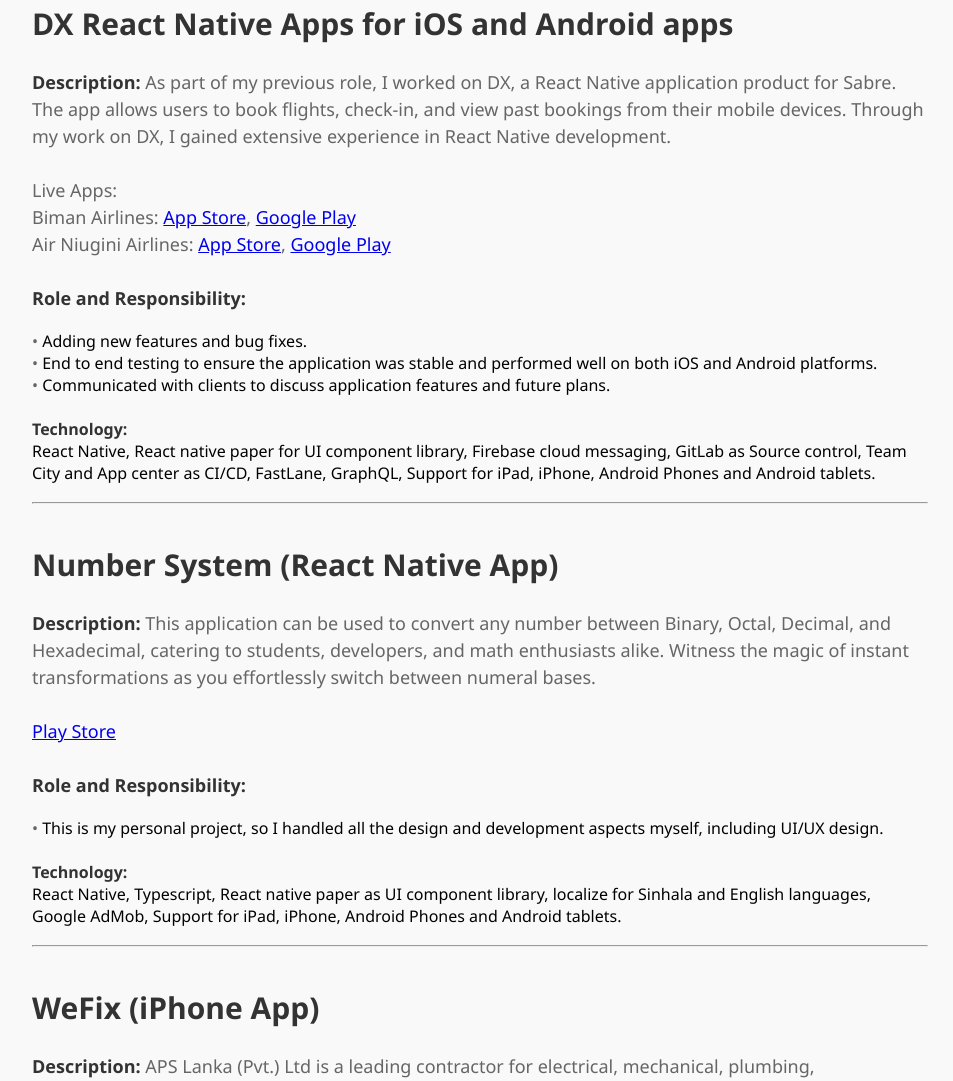
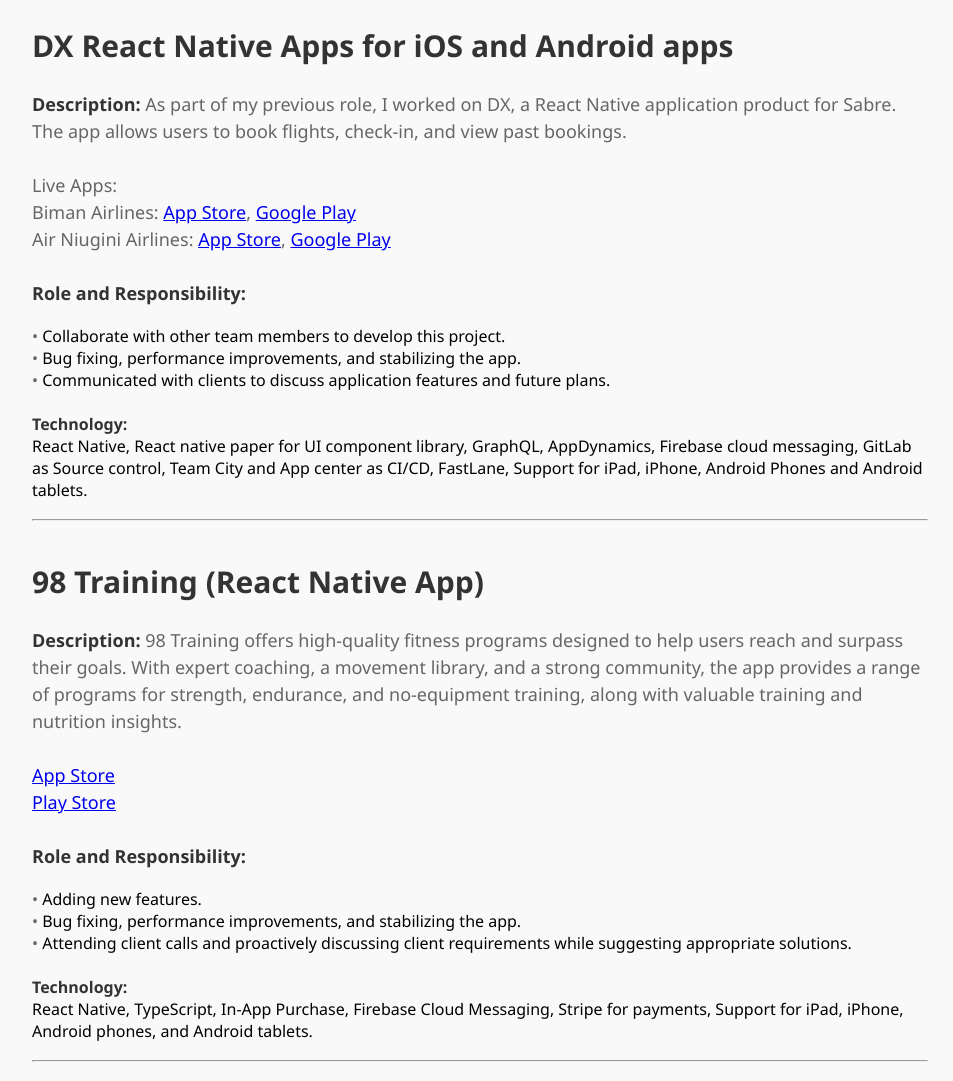
Before and after one commit to HemalAsanka/projects, a plain HTML site: page index.html in a window 1280 px wide. Shown: the part 1156-2237 px from the top of the page, without its empty margins (160-1113 px from the left). Drawn offline with Linux system fonts and the light colour scheme.

Commit message:
Update projects

```diff
--- a/index.html
+++ b/index.html
@@ -138,12 +138,12 @@ hr.main {
 <!---------------------- EzyCommerce iOS and Android Apps ---------------------->
     <h2>EzyCommerce iOS and Android Apps</h2>
     <p>
-      <strong>Description:</strong> As part of Sabre Airline Solutions, I contributed to the development of EzyCommerce, native iOS and Android mobile applications used by several clients including Nok Air, Avelo, Iberojet, and others. This application allows users to book flights, check-in, save boarding passes, and view past bookings, all in a user-friendly interface.
+      <strong>Description:</strong> As part of Sabre Airline Solutions, I contributed to the development of EzyCommerce, native iOS and Android mobile applications used by several clients including Nok Air, Sky Express, Avelo, and others. This application allows users to book flights, check-in, save boarding passes, and view past bookings, recieve push notifications, all in a user-friendly interface.
       <br />
       <br />
       This is several clients for our mobile product:
       <br />
-      Nok Air, Avelo, Iberojet, Aero_K, AirChoiceOne, Arajet, Cambodia Angkkor Air, Canada Jetlines, Eastern, JetSuit, LynxAir, MyAirline, Wingo, ZipAir
+      Nok Air, Sky Express, Avelo, Iberojet, Aero_K, AirChoiceOne, Arajet, Cambodia Angkkor Air, Canada Jetlines, Eastern, JetSuit, LynxAir, MyAirline, Wingo, ZipAir, Mango.
       <br/>
       <br />
       Here are live apps for few clients:
@@ -165,7 +165,8 @@ hr.main {
       <br />
       <u>iOS App:</u> Swift as programing language, Storyboard for UI, Coredata as ORM, Almofire for network request, Firebase cloud messaging, Google Analytics, Firebase remote config, Communication with webview, Apple wallet integration, Salesforce Marketing Cloud integration, Support Localization, GitHub as Source control, Bitrise as CI/CD, TestFlight for beta app distribution, Support deep linking, CocoaPods as dependency management, Support both iPhone and iPad, Support for Dark mode.
       <br />
-      <u>Android App:</u> Java as programing language, SQLite, Retrofit for network request, Firebase cloud messaging, Google Analytics, Firebase remote config, Communication with webview, Salesforce Marketing Cloud integration, Support Localization, GitHub as Source control, Bitrise as CI/CD, Firebase App Distribution for app testing, Crashlytics as crash reporting tool, Support deep linking.
+      <br />
+      <u>Android App:</u> Java and Kotlin as programing languages, SQLite, Retrofit for network request, Firebase cloud messaging, Google Analytics, Firebase remote config, Communication with webview, Salesforce Marketing Cloud integration, Support Localization, GitHub as Source control, Bitrise as CI/CD, Firebase App Distribution for app testing, Crashlytics as crash reporting tool, Support deep linking.
     </p>
 
   <hr/>
@@ -173,7 +174,7 @@ hr.main {
 
     <h2>DX React Native Apps for iOS and Android apps</h2>
     <p>
-      <strong>Description:</strong> As part of my previous role, I worked on DX, a React Native application product for Sabre. The app allows users to book flights, check-in, and view past bookings from their mobile devices. Through my work on DX, I gained extensive experience in React Native development.
+      <strong>Description:</strong> As part of my previous role, I worked on DX, a React Native application product for Sabre. The app allows users to book flights, check-in, and view past bookings.
       <br />
       <br />
       Live Apps:
@@ -185,16 +186,41 @@ hr.main {
       <br/>
       <strong>Role and Responsibility:</strong>
       <ul>
-        <li>Adding new features and bug fixes.</li>
-        <li>End to end testing to ensure the application was stable and performed well on both iOS and Android platforms.</li>
+        <li>Collaborate with other team members to develop this project.</li>
+        <li>Bug fixing, performance improvements, and stabilizing the app.</li>
         <li>Communicated with clients to discuss application features and future plans.</li>
       </ul>
       <br />
       <strong>Technology:</strong>
       <br />
-      React Native, React native paper for UI component library, Firebase cloud messaging, GitLab as Source control, Team City and App center as CI/CD, FastLane, GraphQL, Support for iPad, iPhone, Android Phones and Android tablets.
+      React Native, React native paper for UI component library, GraphQL, AppDynamics, Firebase cloud messaging, GitLab as Source control, Team City and App center as CI/CD, FastLane, Support for iPad, iPhone, Android Phones and Android tablets.
     </p>
     <hr/>
+ <!-----------98 Training---------------------->
+
+<h2>98 Training (React Native App)</h2>
+<p>
+  <strong>Description:</strong> 98 Training offers high-quality fitness programs designed to help users reach and surpass their goals. With expert coaching, a movement library, and a strong community, the app provides a range of programs for strength, endurance, and no-equipment training, along with valuable training and nutrition insights.
+  <br />
+  <br />
+ <a href="https://apps.apple.com/sc/app/air-niugini/id6450190457" target="_blank">App Store</a>
+ <br />
+ <a href="https://play.google.com/store/apps/details?id=com.t98training" target="_blank">Play Store</a>
+  <br/>
+  <br/>
+  <strong>Role and Responsibility:</strong>
+  <ul>
+    <li>Adding new features.</li>
+    <li>Bug fixing, performance improvements, and stabilizing the app.</li>
+    <li>Attending client calls and proactively discussing client requirements while suggesting appropriate solutions.</li>
+  </ul>
+  <br />
+  <strong>Technology:</strong>
+  <br />
+  React Native, TypeScript, In-App Purchase, Firebase Cloud Messaging, Stripe for payments, Support for iPad, iPhone, Android phones, and Android tablets.
+</p>
+<hr/>
+
     <!-----------NumSystem---------------------->
 
 <h2>Number System (React Native App)</h2>
```
